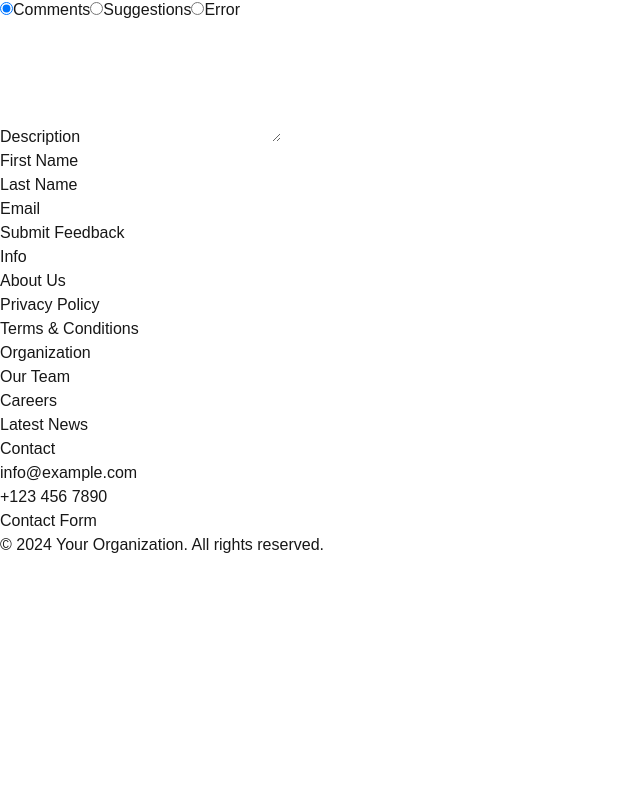
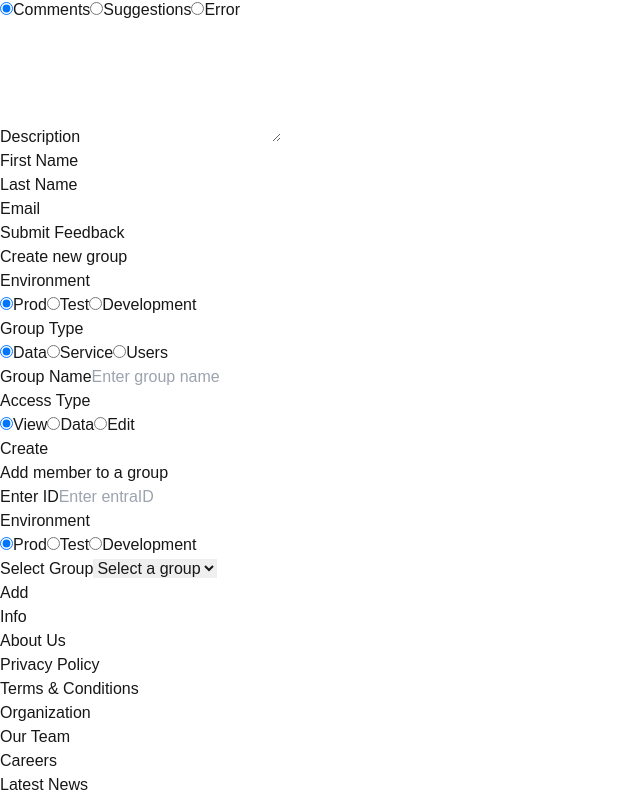
Before and after one commit to AnneMaline/SSP, a Next.js app: page / in a window 1280 px wide. Shown: the part 434-1234 px from the top of the page, without its empty margins (0-640 px from the left). Before the commit the page ends 991 px from the top, so only its background shows below. Built offline with nearby package versions, Linux system fonts and the light colour scheme.

Commit message:
styling på addidtogroupform and creategroupform

```diff
--- a/src/app/components/AddIDtoGroupForm.tsx
+++ b/src/app/components/AddIDtoGroupForm.tsx
@@ -50,7 +50,7 @@ const AddIDtoGroupForm = () => {
   return (
     <form
       onSubmit={handleSubmit}
-      className="max-w-md mx-auto p-6 border border-gray-300 rounded-lg shadow space-y-6"
+      className="max-w-md mx-auto p-6 border-2 border-dashed border-[#80AFB4] rounded-lg space-y-6"
     >
       {/* EntraID */}
       <div className="space-y-2">
--- a/src/app/components/CreateGroupForm.tsx
+++ b/src/app/components/CreateGroupForm.tsx
@@ -55,7 +55,7 @@ const CreateGroupForm = () => {
   return (
     <form
       onSubmit={handleSubmit}
-      className="max-w-md mx-auto p-6 border border-gray-300 rounded-lg shadow space-y-6"
+      className="max-w-md mx-auto p-6 border-2 border-dashed border-[#80AFB4] rounded-lg  space-y-6"
     >
       {/* Environment */}
       <fieldset className="space-y-2">
--- a/src/app/page.tsx
+++ b/src/app/page.tsx
@@ -2,6 +2,8 @@
 import { Suspense } from "react";
 import FeedbackForm from "./components/FeedbackForm";
 import TopTask from "./components/TopTask";
+import CreateGroupForm from "./components/CreateGroupForm";
+import AddIDtoGroupForm from "./components/AddIDtoGroupForm";
 
 export default function Home() {
   // TopTask titles and routes
@@ -63,6 +65,14 @@ export default function Home() {
           with anything we can improve.
         </p>
         <FeedbackForm />
+
+        {/* Create new group */}
+        <h1>Create new group</h1>
+        <CreateGroupForm />
+
+        {/* Add member to a group */}
+        <h1>Add member to a group</h1>
+        <AddIDtoGroupForm />
       </main>
     </div>
   );
```
